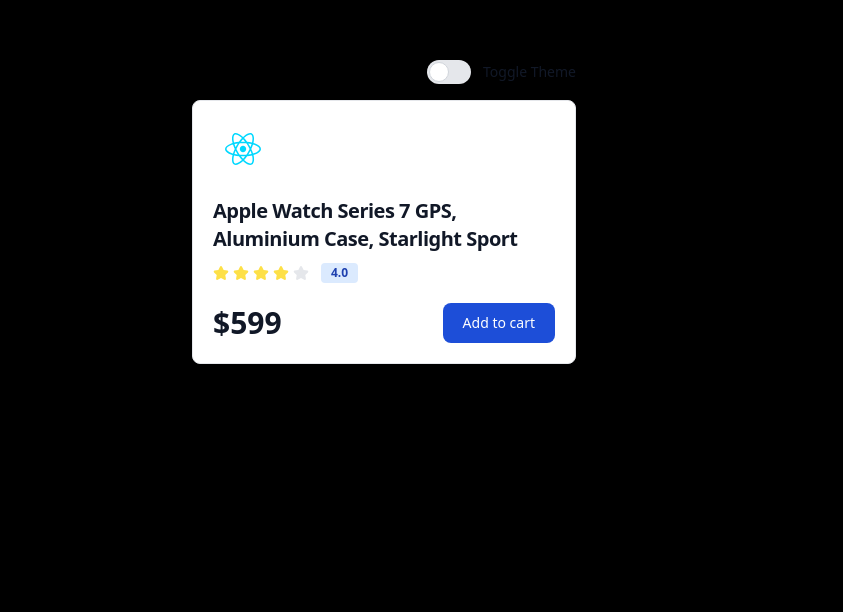
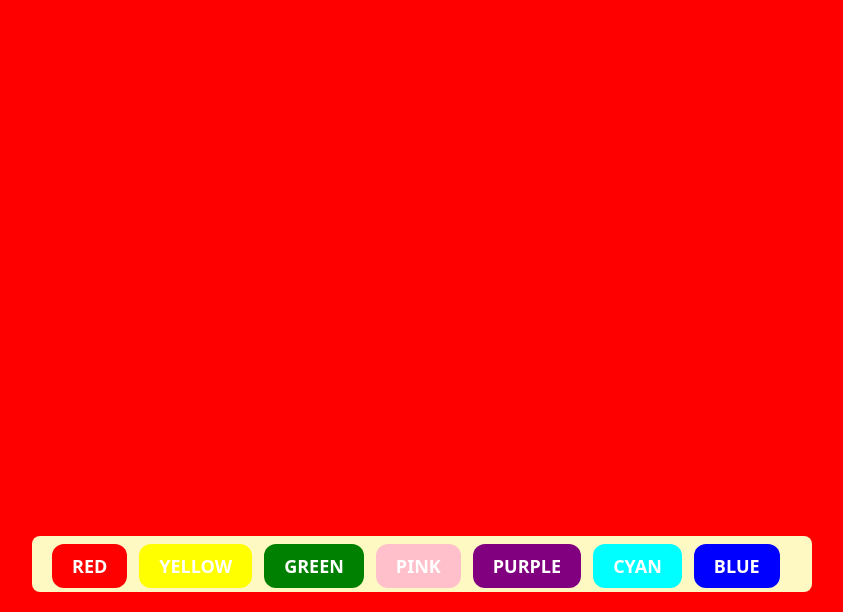
Before and after one commit to Bhavesh-Zalke-1628/ReactProject, a React (Vite) app: page / in a window 1280 px wide. Shown: the part 188-800 px from the top of the page, without its empty margins (256-1099 px from the left). Built offline with nearby package versions, Linux system fonts and the light colour scheme.

Commit message:
chnage the bg app

```diff
--- a/src/App.jsx
+++ b/src/App.jsx
@@ -9,10 +9,11 @@
 import TheamApp from './Component/TheamSwitecher/TheamApp.jsx'
 import TodoApp from './Component/Todo/TodoApp.jsx'
 import ReduxApp from './Component/Redux/ReduxApp.jsx'
+import Counter from './Component/Counter/Counter.jsx'
 function App() {
   return (
     <>
-      <TheamApp />
+      <Bgapp />
     </>
   )
 }
--- a/src/Component/BgChanger/BgApp.jsx
+++ b/src/Component/BgChanger/BgApp.jsx
@@ -1,32 +1,51 @@
-import React from 'react'
-import { useState } from 'react'
+import React, { useState } from 'react'
 function BgApp() {
     const [color, setColor] = useState('')
     return (
-        <div className='w-full h-screen duration-200' style={{ backgroundColor: color }}>
-
-            <div className='fixed flex flex-wrap justify-center bottom-12 inset-x-0 px-2'>
-                <div
-                    className='flex flex-wrap justify-center gap-2 shadow-xl bg-white
-                 rounded-lg px-3 py-2'>
-                    <button
-                    onClick={() =>{
-                        setColor('red')
-                    }}
-                    className='outline-none shadow-lg px-4 py-2 text-xl text-white rounded-xl' style={{ backgroundColor: "red" }}>Red</button>
-                    <button
-                    onClick={() =>{
-                        setColor('yellow')
-                    }}  className='outline-none shadow-lg px-4 py-2 text-xl text-white rounded-xl' style={{ backgroundColor: "yellow" }}>yellow</button>
-                    <button
-                    onClick={() =>{
-                        setColor('pink')
-                    }} className='outline-none shadow-lg px-4 py-2 text-xl text-white rounded-xl' style={{ backgroundColor: "pink" }}>pink</button>
-                    <button
-                    onClick={() =>{
-                        setColor('green')
-                    }} className='outline-none shadow-lg px-4 py-2 text-xl text-white rounded-xl' style={{ backgroundColor: "green" }}>green</button>
-                </div>
+        <div className=' w-screen h-screen relative  px-72 text-white' style={{ backgroundColor: color ? color : 'red' }}>
+            <div className=' absolute bottom-5 bg-yellow-100 rounded-lg self-center w-fit px-5 h-14 py-2'>
+                <button
+                    className=' px-5 py-2 self-center uppercase mr-3 font-semibold text-lg rounded-xl' style={{ backgroundColor: 'red' }}
+                    onClick={() => setColor('red')}
+                >
+                    red
+                </button>
+                <button
+                    className=' px-5 py-2 self-center uppercase mr-3 font-semibold text-lg rounded-xl' style={{ backgroundColor: 'yellow' }}
+                    onClick={() => setColor('yellow')}
+                >
+                    yellow
+                </button>
+                <button
+                    className=' px-5 py-2 self-center uppercase mr-3 font-semibold text-lg rounded-xl' style={{ backgroundColor: 'green' }}
+                    onClick={() => setColor('green')}
+                >
+                    green
+                </button>
+                <button
+                    className=' px-5 py-2 self-center uppercase mr-3 font-semibold text-lg rounded-xl' style={{ backgroundColor: 'pink' }}
+                    onClick={() => setColor('pink')}
+                >
+                    pink
+                </button>
+                <button
+                    className=' px-5 py-2 self-center uppercase mr-3 font-semibold text-lg rounded-xl' style={{ backgroundColor: 'purple' }}
+                    onClick={() => setColor('purple')}
+                >
+                    purple
+                </button>
+                <button
+                    className=' px-5 py-2 self-center uppercase mr-3 font-semibold text-lg rounded-xl' style={{ backgroundColor: 'cyan' }}
+                    onClick={() => setColor('cyan')}
+                >
+                    cyan
+                </button>
+                <button
+                    className=' px-5 py-2 self-center uppercase mr-3 font-semibold text-lg rounded-xl' style={{ backgroundColor: 'blue' }}
+                    onClick={() => setColor('blue')}
+                >
+                    blue
+                </button>
             </div>
         </div>
     )
```
